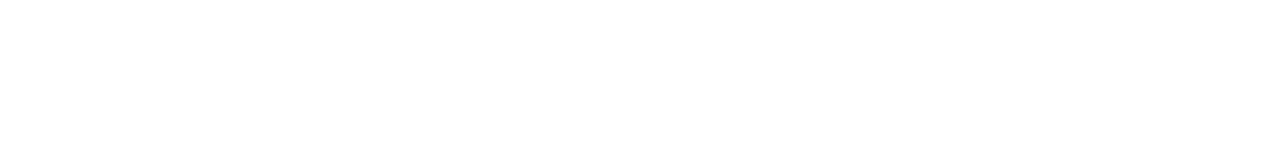
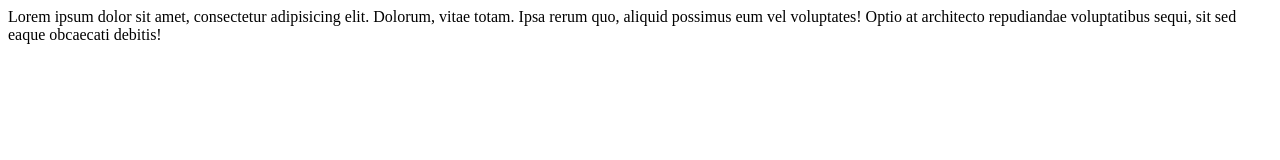
Before and after one commit to MariaRoda/floristeria, a plain HTML site: page index.html in a window 1280 px wide. Drawn offline with Linux system fonts and the light colour scheme.

Commit message:
Segundo commit

```diff
--- a/index.html
+++ b/index.html
@@ -5,6 +5,6 @@
 	<title>Floristeria github</title>
 </head>
 <body>
-
+	Lorem ipsum dolor sit amet, consectetur adipisicing elit. Dolorum, vitae totam. Ipsa rerum quo, aliquid possimus eum vel voluptates! Optio at architecto repudiandae voluptatibus sequi, sit sed eaque obcaecati debitis!
 </body>
 </html>
```
